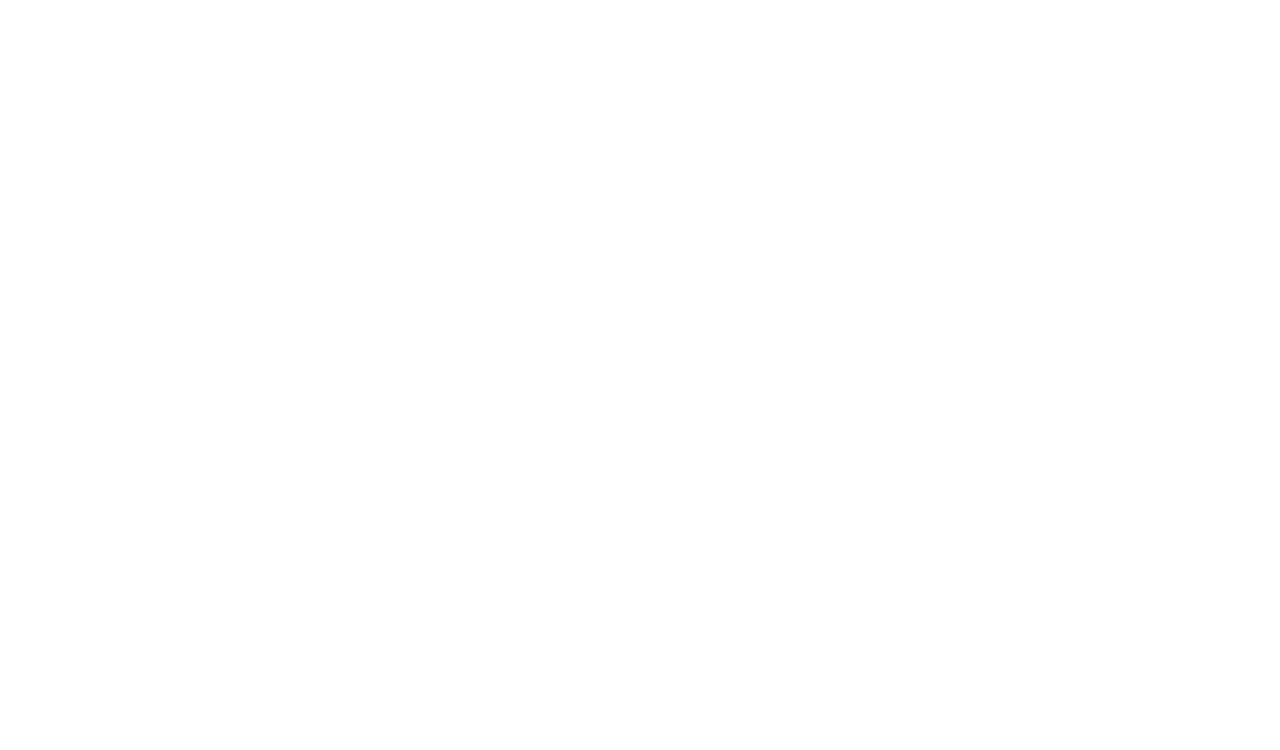
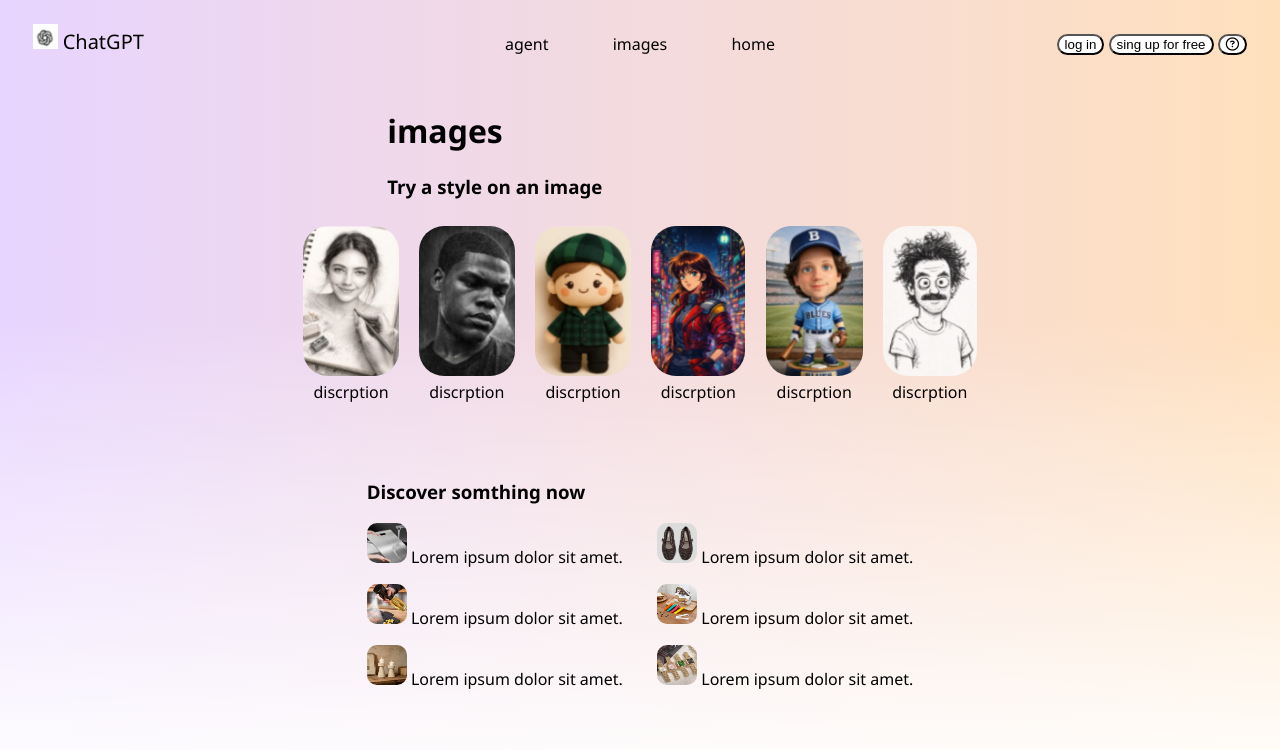
Before and after one commit to yael-mu/hadasim, a plain HTML site: page Test1/images.html in a window 1280 px wide. Drawn offline with Linux system fonts and the light colour scheme.

Commit message:
test 1 GPT

```diff
--- /dev/null
+++ b/Test1/agent.css
@@ -0,0 +1,37 @@
+nav {
+    padding: 15px;
+    text-align: center;
+}
+
+nav a {
+    text-decoration: none;
+    margin: 0 20px;
+    padding: 10px;
+    display: inline-block;
+    color: black;
+}
+
+header {
+    height: 80px;
+    position: relative;
+}
+
+.logo {
+    position: absolute;
+    left: 25px;
+}
+
+.logo p {
+    display: inline-block;
+    font-size: 20px;
+}
+
+.logo img {
+    height: 25px;
+}
+
+.action {
+    position: absolute;
+    right: 25px;
+    top: 30%;
+}
--- a/Test1/agent.html
+++ b/Test1/agent.html
@@ -0,0 +1,36 @@
+<!DOCTYPE html>
+<html lang="en">
+
+<head>
+    <meta charset="UTF-8">
+    <meta name="viewport" content="width=device-width, initial-scale=1.0">
+    <title>Document</title>
+    <link rel="stylesheet" href="agent.css">
+    <link rel="stylesheet" href="https://cdnjs.cloudflare.com/ajax/libs/font-awesome/6.7.2/css/all.min.css">
+</head>
+
+<body>
+    <header>
+        <div class="logo">
+            <img src="img/icon.png" alt="icon">
+            <p>ChatGPT</p>
+        </div>
+
+        <nav>
+            <a href="agent.html">agent</a>
+            <a href="images.html">images</a>
+            <a href="index.html">home</a>
+        </nav>
+
+        <div class="action">
+            <button>log in</button>
+            <button>sing up for free</button>
+            <button id="help-btn"><i class="fa-regular fa-circle-question"></i></button>
+        </div>
+    </header>
+    <main>
+
+    </main>
+</body>
+
+</html>
--- /dev/null
+++ b/Test1/images.css
@@ -0,0 +1,109 @@
+html {
+    min-height: 100%;
+}
+
+body {
+    background:
+        linear-gradient(to bottom, transparent 40%, white 100%),
+        linear-gradient(to right, #e8d5ff, #ffe0bd);
+    font-family: 'Segoe UI', Tahoma, Geneva, Verdana, sans-serif;
+}
+
+nav {
+    padding: 15px;
+    text-align: center;
+}
+
+nav a {
+    text-decoration: none;
+    margin: 0 20px;
+    padding: 10px;
+    display: inline-block;
+    color: black;
+}
+
+header {
+    height: 80px;
+    position: relative;
+}
+
+.logo {
+    position: absolute;
+    left: 25px;
+}
+
+.logo p {
+    display: inline-block;
+    font-size: 20px;
+}
+
+.logo img {
+    height: 25px;
+}
+
+.action {
+    position: absolute;
+    right: 25px;
+    top: 30%;
+}
+
+#continer {
+    text-align: center;
+    width: 75%;
+    margin: auto;
+}
+
+.image {
+    display: inline-block;
+    margin: 8px;
+}
+
+.image img {
+    border-radius: 25px;
+    height: 150px;
+}
+
+main {
+    text-align: center;
+}
+
+main .h {
+    text-align: left;
+    margin-left: 30%;
+}
+
+.card img {
+    height: 40px;
+    width: 40px;
+    border-radius: 10px;
+}
+
+.card p {
+    display: inline-block;
+}
+
+.line2, .line1 {
+    display: inline-block;
+    margin-left: 15px;
+    margin-right: 15px;
+}
+
+footer {
+    text-align: center;
+    width: 75%;
+    margin: auto;
+    margin-top: 50px;
+}
+
+.line1 h3 {
+    left: 0px;
+}
+
+.line1 {
+    text-align: left;
+}
+
+button {
+    background-color: white;
+    border-radius: 25px;
+}
--- a/Test1/images.html
+++ b/Test1/images.html
@@ -0,0 +1,98 @@
+<!DOCTYPE html>
+<html lang="en">
+
+<head>
+    <meta charset="UTF-8">
+    <meta name="viewport" content="width=device-width, initial-scale=1.0">
+    <title>Document</title>
+    <link rel="stylesheet" href="images.css">
+    <link rel="stylesheet" href="https://cdnjs.cloudflare.com/ajax/libs/font-awesome/6.7.2/css/all.min.css">
+</head>
+
+<body>
+    <header>
+        <div class="logo">
+            <img src="img/icon.png" alt="icon">
+            <p>ChatGPT</p>
+        </div>
+
+        <nav>
+            <a href="agent.html">agent</a>
+            <a href="images.html">images</a>
+            <a href="index.html">home</a>
+        </nav>
+
+        <div class="action">
+            <button>log in</button>
+            <button>sing up for free</button>
+            <button id="help-btn"><i class="fa-regular fa-circle-question"></i></button>
+        </div>
+    </header>
+
+    <main>
+        <div class="h">
+<h1>images</h1>
+        <h3>Try a style on an image</h3>
+        </div>
+        <div id="continer">
+            <figure class="image">
+                <img src="img/img1.png" alt="">
+                <figcaption>discrption</figcaption>
+            </figure>
+            <figure class="image">
+                <img src="img/img2.png" alt="">
+                <figcaption>discrption</figcaption>
+            </figure>
+            <figure class="image">
+                <img src="img/img3.png" alt="">
+                <figcaption>discrption</figcaption>
+            </figure>
+            <figure class="image">
+                <img src="img/img4.png" alt="">
+                <figcaption>discrption</figcaption>
+            </figure>
+            <figure class="image">
+                <img src="img/img5.png" alt="">
+                <figcaption>discrption</figcaption>
+            </figure>
+            <figure class="image">
+                <img src="img/img6.png" alt="">
+                <figcaption>discrption</figcaption>
+            </figure>
+        </div>
+    </main>
+    <footer>
+        <div class="line1">
+            <h3>Discover somthing now</h3>
+            <div class="card">
+                <img src="img/1.png" alt="">
+                <p>Lorem ipsum dolor sit amet.</p>
+            </div>
+            <div class="card">
+                <img src="img/2.png" alt="">
+                <p>Lorem ipsum dolor sit amet.</p>
+            </div>
+            <div class="card">
+                <img src="img/3.png" alt="">
+                <p>Lorem ipsum dolor sit amet.</p>
+            </div>
+        </div>
+
+        <div class="line2">
+            <div class="card">
+                <img src="img/4.png" alt="">
+                <p>Lorem ipsum dolor sit amet.</p>
+            </div>
+            <div class="card">
+                <img src="img/5.png" alt="">
+                <p>Lorem ipsum dolor sit amet.</p>
+            </div>
+            <div class="card">
+                <img src="img/6.png" alt="">
+                <p>Lorem ipsum dolor sit amet.</p>
+            </div>
+        </div>
+    </footer>
+</body>
+
+</html>
--- a/Test1/index.css
+++ b/Test1/index.css
@@ -1,3 +1,7 @@
+* {
+    font-family: 'Segoe UI', Tahoma, Geneva, Verdana, sans-serif;
+}
+
 nav {
     padding: 15px;
     text-align: center;
@@ -13,7 +17,6 @@
 
 header {
     height: 80px;
-    background-color: aqua;
     position: relative;
 }
 
@@ -38,14 +41,14 @@
 
 }
 
-#continer{
-    border: 2px solid black;
+#continer {
+    border: 1px solid black;
     border-radius: 25px;
     padding: 15px;
     height: 50px;
     width: 75%;
     position: absolute;
-    top: 50%;
+    top: 370px;
     left: 50%;
     transform: translate(-50%, -50%);
 
@@ -56,16 +59,21 @@
     outline: none;
 }
 
-#h1{
-text-align: center;
-}
-main{
-    /* margin: auto; */
-        margin-top: 150px;
+#h1 {
+    text-align: center;
 
 }
 
-#btn{
+main {
+    margin-top: 150px;
+}
+
+#btn {
     position: absolute;
     bottom: 10px;
 }
+
+button {
+    background-color: white;
+    border-radius: 25px;
+}
```
Also changed, not shown: Test1/index.html (+4 -5 lines), Test1/img/1.png (added), Test1/img/2.png (added), Test1/img/3.png (added), Test1/img/4.png (added), Test1/img/5.png (added), Test1/img/6.png (added), Test1/img/img1.png (added), Test1/img/img2.png (added), Test1/img/img3.png (added), Test1/img/img4.png (added), Test1/img/img5.png (added), Test1/img/img6.png (added).
